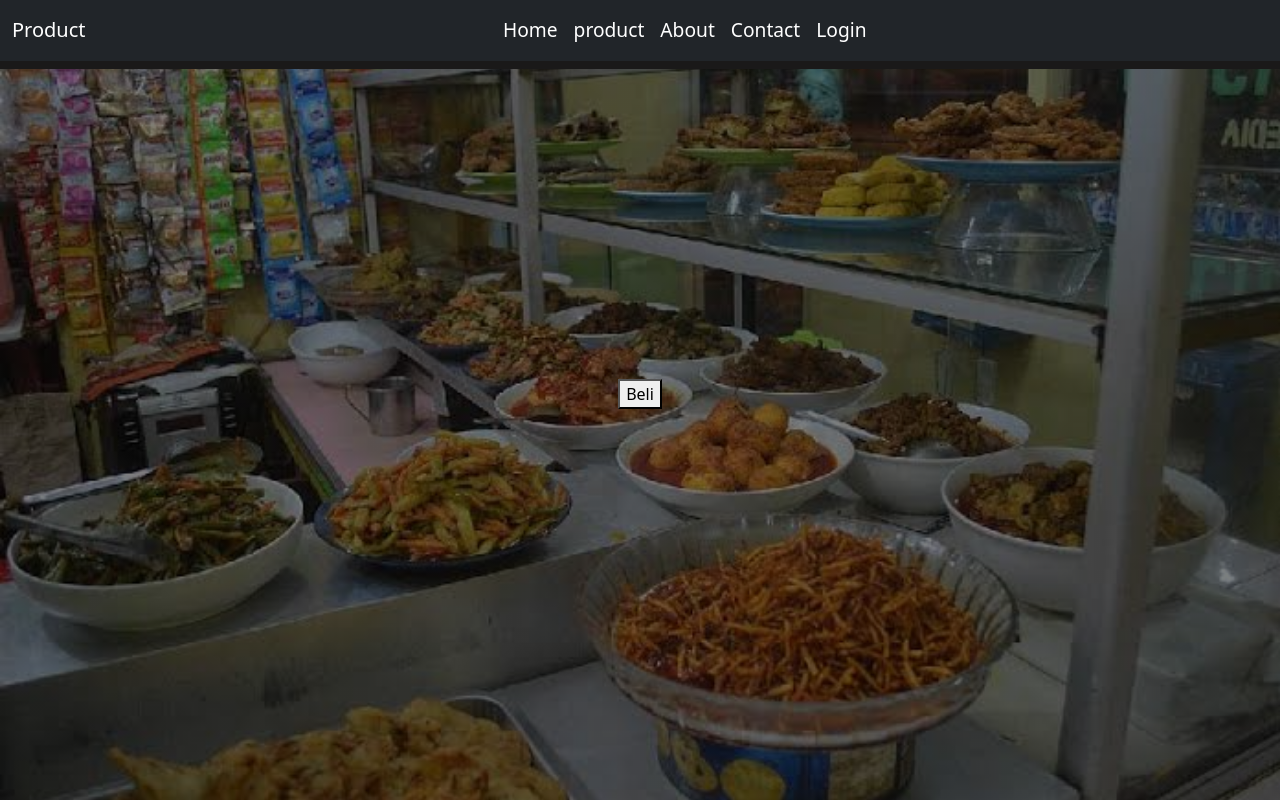
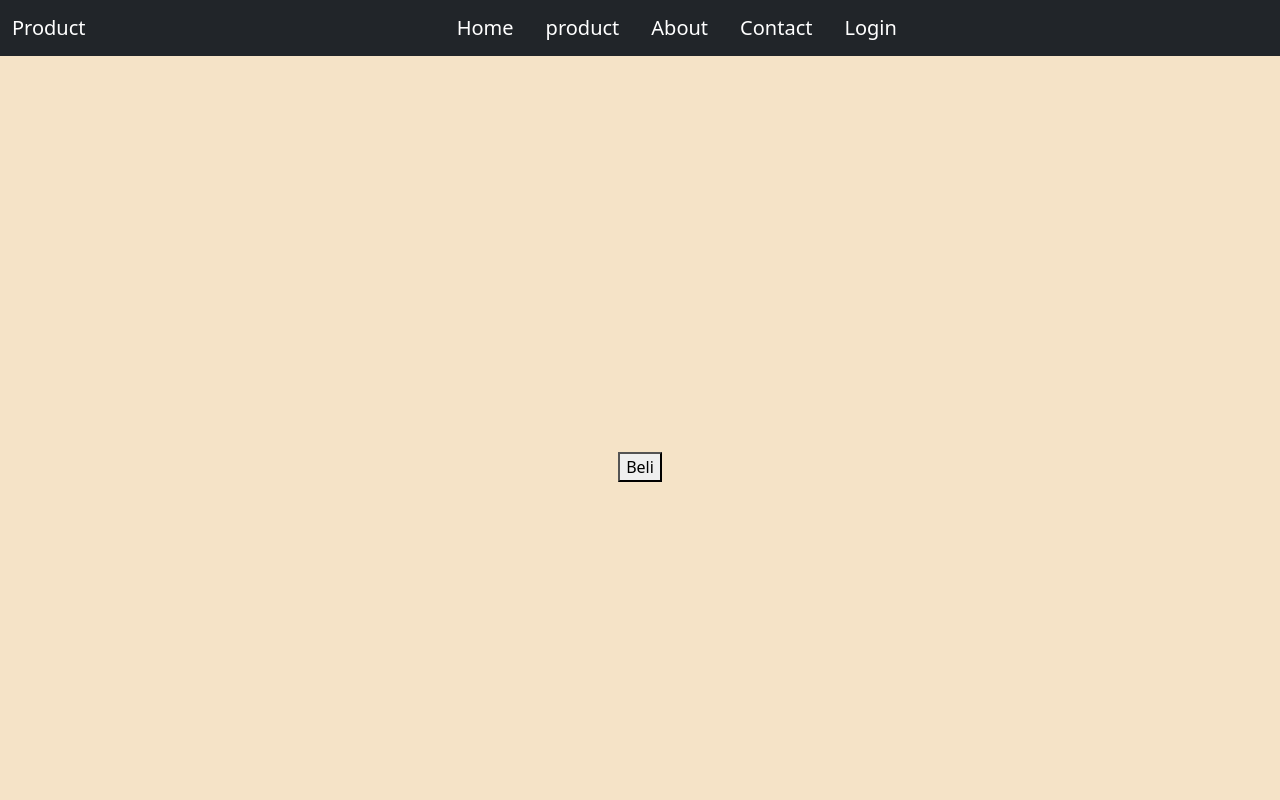
Before and after one commit to imxey/wartegKimole, a PHP site: page /html/product.html in a window 1280 px wide. Run offline with PHP 8.4, Linux system fonts and the light colour scheme; some libraries are stand-ins or nearby versions.

Commit message:
change product

```diff
--- a/css/style.css
+++ b/css/style.css
@@ -1,11 +1,8 @@
 body{
-  background-color: black;
-  color: white;
+  background-color: #F5E3C7;
+  color: black;
   overflow-x: hidden;
-  background-image: linear-gradient(rgba(0, 0, 0, 0.5), rgba(0, 0, 0, 0.5)), url(../img/makanMinum.jpg);
-  background-position:center ;
-  background-size: 100%;
-  background-repeat: no-repeat;
+
 }
 
 .container {
@@ -20,11 +17,11 @@
   top:0;
   display: inline-block;
   width: 100%;
+  height: 7%;
   text-align: center;
   align-items: center;
   background-color:rgb(26, 25, 25);
   padding-bottom: 8px;
-  z-index: 1000;
   font-size: larger;
 }
 
@@ -37,7 +34,7 @@
   justify-content: center;
   align-items: center;
   margin-left: 5%;
-
+  top: 30%;
 }
 #publicFoodList li {
   flex: 0 0 calc(33.33% - 10px);
@@ -49,6 +46,7 @@
   display: flex;
   flex-direction: column;
   align-items: center;
+  margin-top: 13%;
 }
 #daftarMakanan{
   position: absolute;
@@ -363,7 +361,7 @@
   margin-top: 10%;
 }
 
-/* @media(max-width:364px){
+@media(max-width:364px){
   .konten{
     display: flex;
     flex-direction: column;
@@ -376,7 +374,7 @@
     display: flex;
     flex-direction: column;
     align-items: center;
-    margin-top: 750px;
+    margin-top: 300px;
   }
 }
 @media(max-width:702px){
@@ -389,4 +387,4 @@
     margin-left: 9%;
     font-size: 7px;
   }
-} */
+}
--- a/html/product.html
+++ b/html/product.html
@@ -22,19 +22,19 @@
               <div class="collapse navbar-collapse justify-content-center" id="navbarCenteredExample">
                 <ul class="navbar-nav">
                   <li class="nav-item">
-                    <a class="nav-link active" aria-current="page" href="../index.html">Home</a>
+                    <a class="nav-link active navbar-brand" aria-current="page" href="../index.html">Home</a>
                   </li>
                   <li class="nav-item">
-                    <a class="nav-link active" href="product.html">product</a>
+                    <a class="nav-link active navbar-brand" href="product.html">product</a>
                   </li>
                   <li class="nav-item">
-                    <a class="nav-link active" href="about.html">About</a>
+                    <a class="nav-link active navbar-brand" href="about.html">About</a>
                   </li>
                   <li class="nav-item">
-                    <a class="nav-link active" href="contact.html">Contact</a>
+                    <a class="nav-link active navbar-brand" href="contact.html">Contact</a>
                   </li>
                   <li class="nav-item">
-                    <a class="nav-link active" href="login.html">Login</a>
+                    <a class="nav-link active navbar-brand" href="login.html">Login</a>
                   </li>
 
                 </ul>
```
